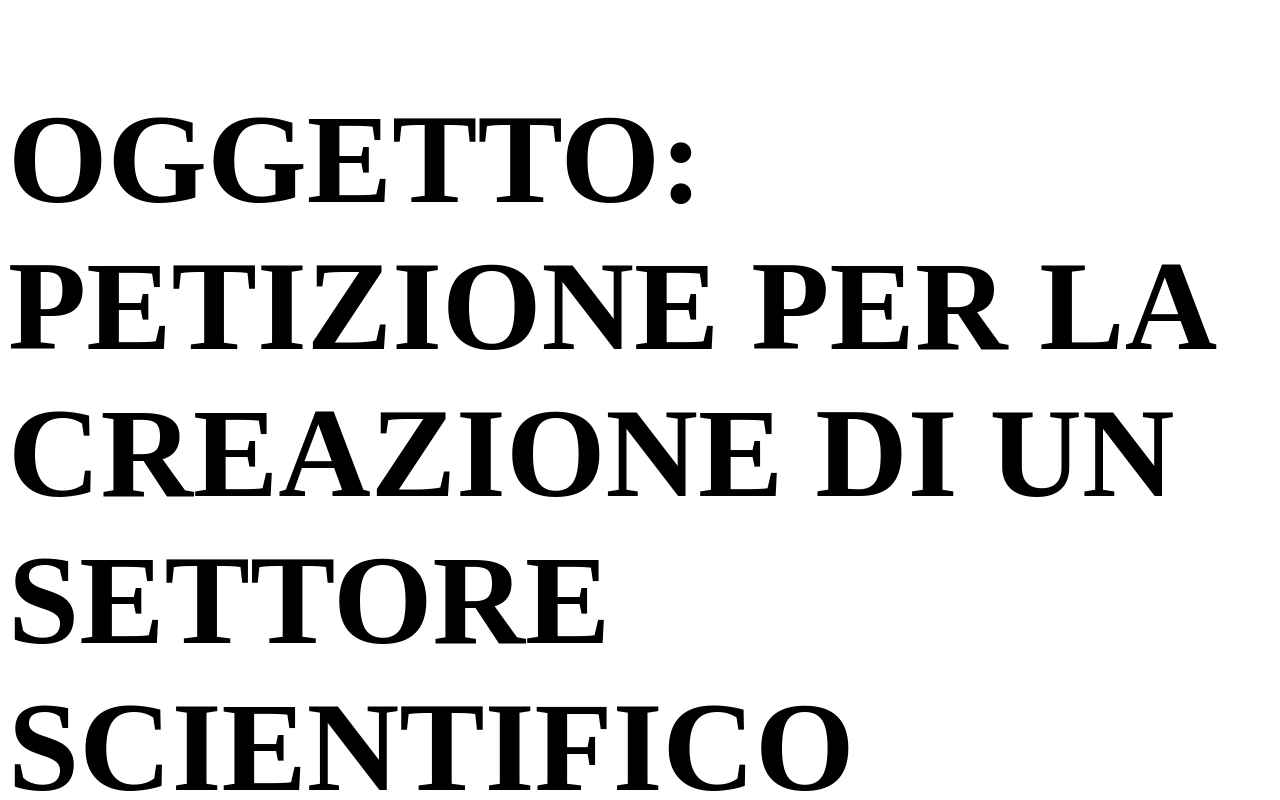
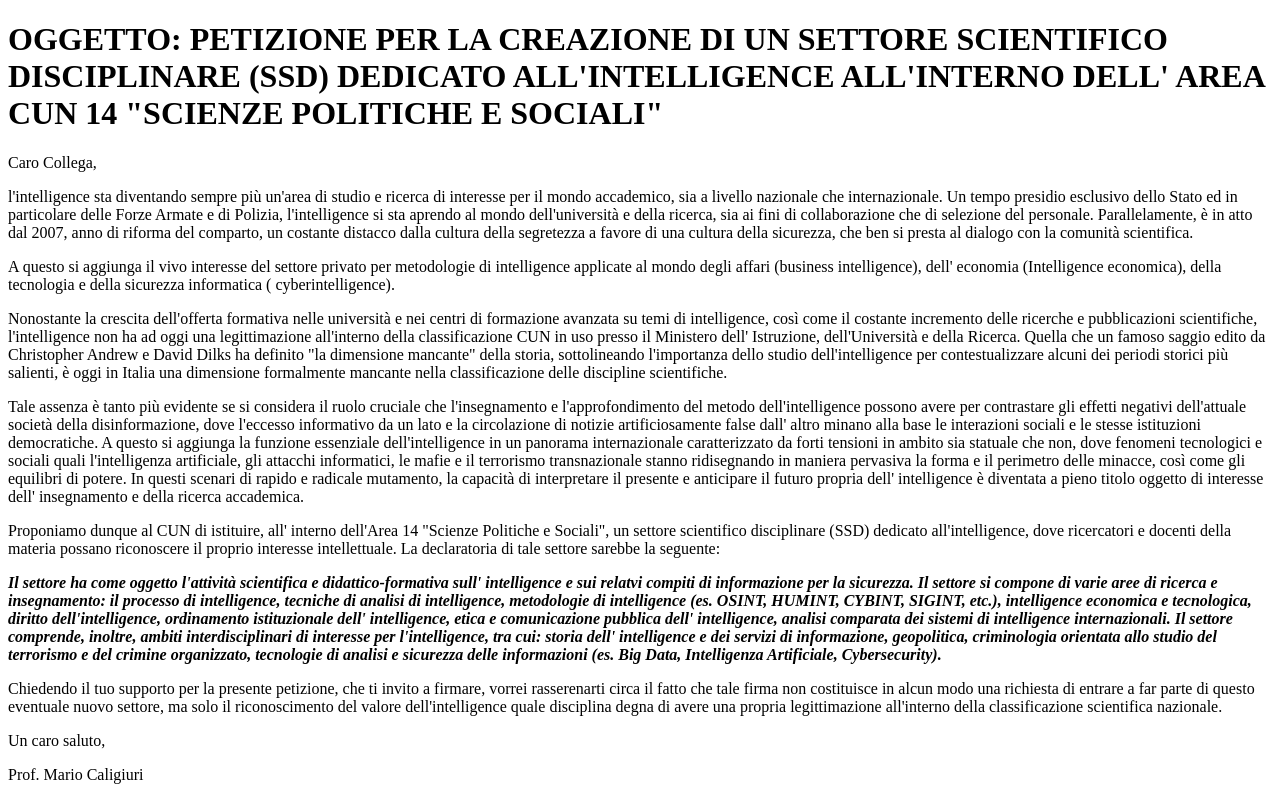
Before and after one commit to lr85/lr85.github.io, a plain HTML site: page index.html in a window 1280 px wide. Shown: the top 800 px of the page. Drawn offline with Linux system fonts and the light colour scheme.

Commit message:
Update index.html

```diff
--- a/index.html
+++ b/index.html
@@ -4,7 +4,7 @@
 <body>
 <a href="mailto:ziowinston@gmail.com?subject=OGGETTO%3A%20PETIZIONE%20PER%20LA%20CREAZIONE%20DI%20UN%20SETTORE%20SCIENTIFICO%20DISCIPLINARE%20%28SSD%29%20DEDICATO%20ALL%27INTELLIGENCE%20ALL%27INTERNO%20DELL%27AREA%20CUN%2014%20SCIENZE%20POLITICHE%20E%20SOCIALI&body=ciao"></a>
 
-<h1 style="font-size:10vw;">OGGETTO: PETIZIONE PER LA CREAZIONE DI UN SETTORE SCIENTIFICO DISCIPLINARE (SSD)
+<h1>OGGETTO: PETIZIONE PER LA CREAZIONE DI UN SETTORE SCIENTIFICO DISCIPLINARE (SSD)
     DEDICATO ALL'INTELLIGENCE ALL'INTERNO DELL' AREA CUN 14 "SCIENZE POLITICHE E SOCIALI"</h1>
 
 <p>Caro Collega,</p>
```
